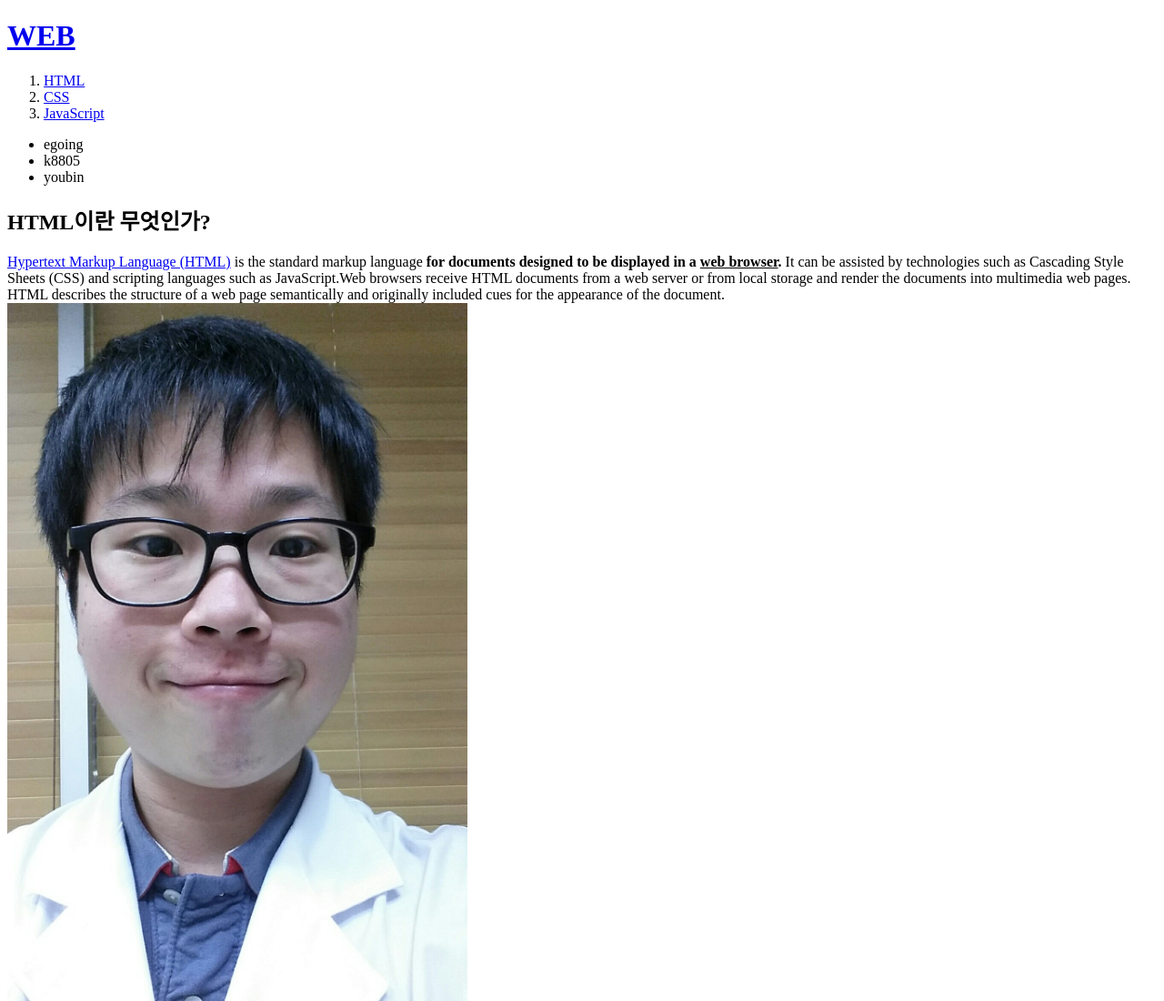
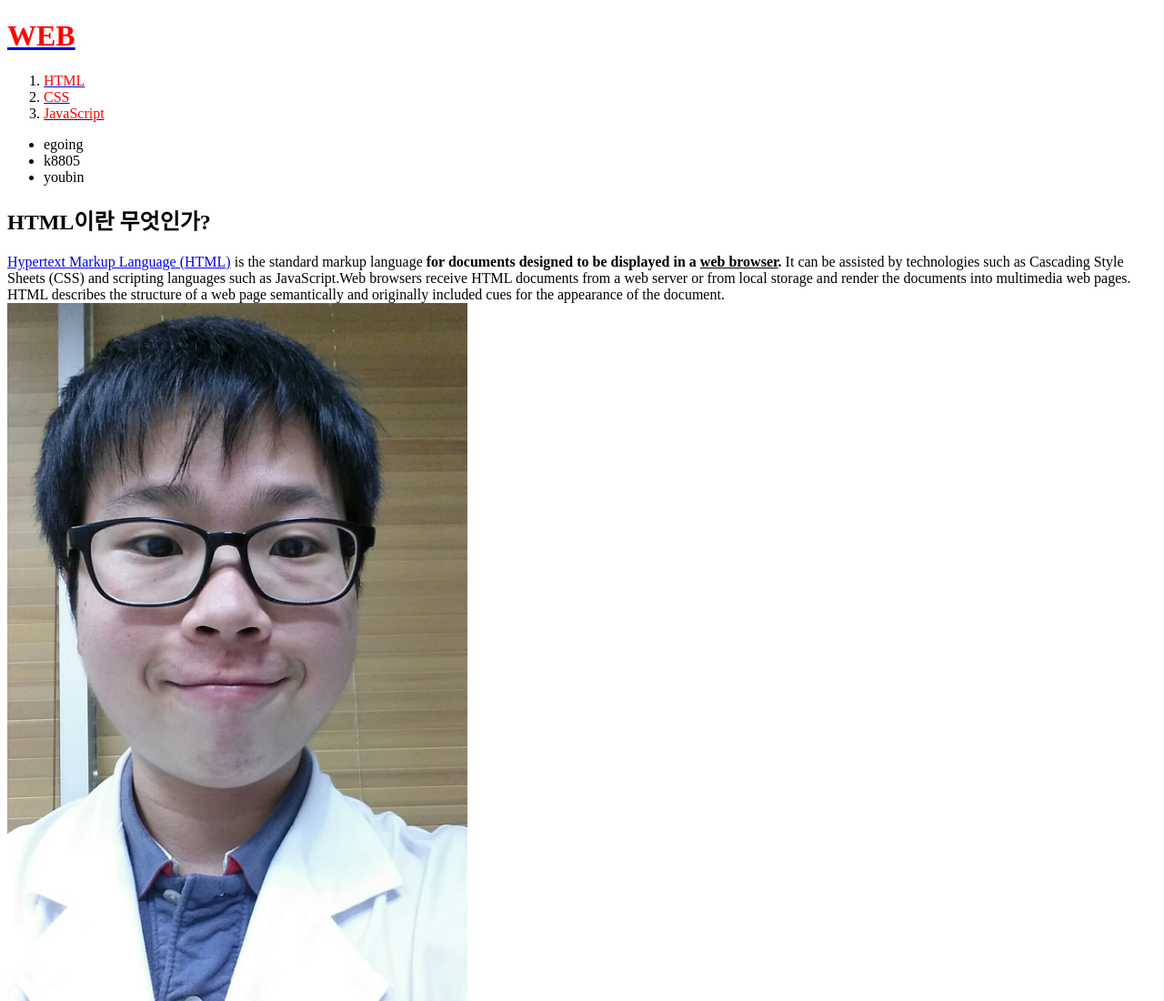
Before and after one commit to obe2010/web1, a plain HTML site: page 1.html in a window 1280 px wide. Shown: the top 1100 px of the page at 91% size. Drawn offline with Linux system fonts and the light colour scheme.

Commit message:
Update 1.html

```diff
--- a/1.html
+++ b/1.html
@@ -5,11 +5,11 @@
   <meta charset="utf-8">
 </head>
 <body>
-  <h1><a href="index.html">WEB</h1>
+  <h1><a href="index.html"><font color="red">WEB</font></h1>
 <ol>
-  <li><a href="1.html">HTML</a></li>
-  <li><a href="2.html">CSS</a></li>
-  <li><a href="3.html">JavaScript</a></li>
+  <li><a href="1.html"><font color="red">HTML</font></a></li>
+  <li><a href="2.html"><font color="red">CSS</font></a></li>
+  <li><a href="3.html"><font color="red">JavaScript</font></a></li>
 </ol>
 <ul>
   <li>egoing</li>
```
